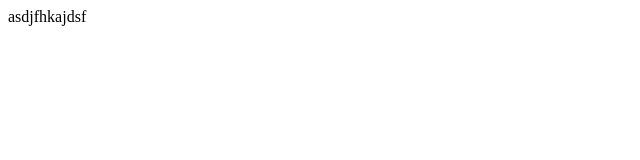
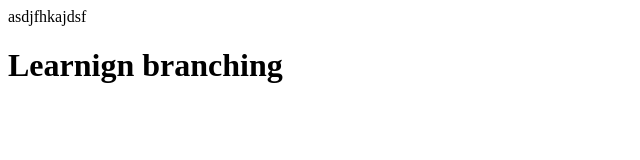
Before and after one commit to sahilangral16082/newGit, a plain HTML site: page index.html in a window 1280 px wide. Shown: the whole page, without its empty margins (0-640 px from the left). Drawn offline with Linux system fonts and the light colour scheme.

Commit message:
checkout

```diff
--- a/index.html
+++ b/index.html
@@ -1 +1,4 @@
 <head>asdjfhkajdsf</head>
+
+
+<h1>Learnign branching</h1>
```
